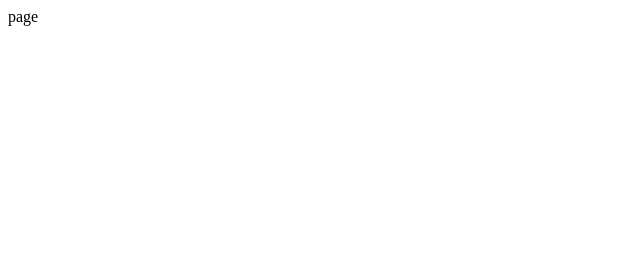
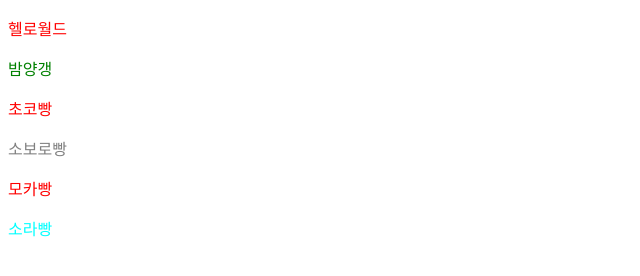
Before and after one commit to lldll2002/debepage, a plain HTML site: page index.html in a window 1280 px wide. Shown: the whole page, without its empty margins (0-640 px from the left). Drawn offline with Linux system fonts and the light colour scheme.

Commit message:
update index.html

```diff
--- a/index.html
+++ b/index.html
@@ -3,9 +3,24 @@
 <head>
   <meta charset="UTF-8">
   <meta name="viewport" content="width=device-width, initial-scale=1.0">
+  <link rel="stylesheet" href="style.css" />
+  <style type="text/css">
+  p {color :red;}.a {color :green;}
+  </style>
   <title>Document</title>
 </head>
 <body>
-  page
+  <p>헬로월드</p>
+  <p class="a">밤양갱</p>
+  <p class="b">초코빵</p>
+  <p class="c">소보로빵</p>
+  <p class="d">모카빵</p>
+  <p style="color: cyan">소라빵</p>
+  <script>
+    console.log('하이');
+    document.getElementsByClassName('c')[0].style.color = 'gray';
+  </script>
+  <script src ="script.js"></script>
+  </script>
 </body>
 </html>
```
